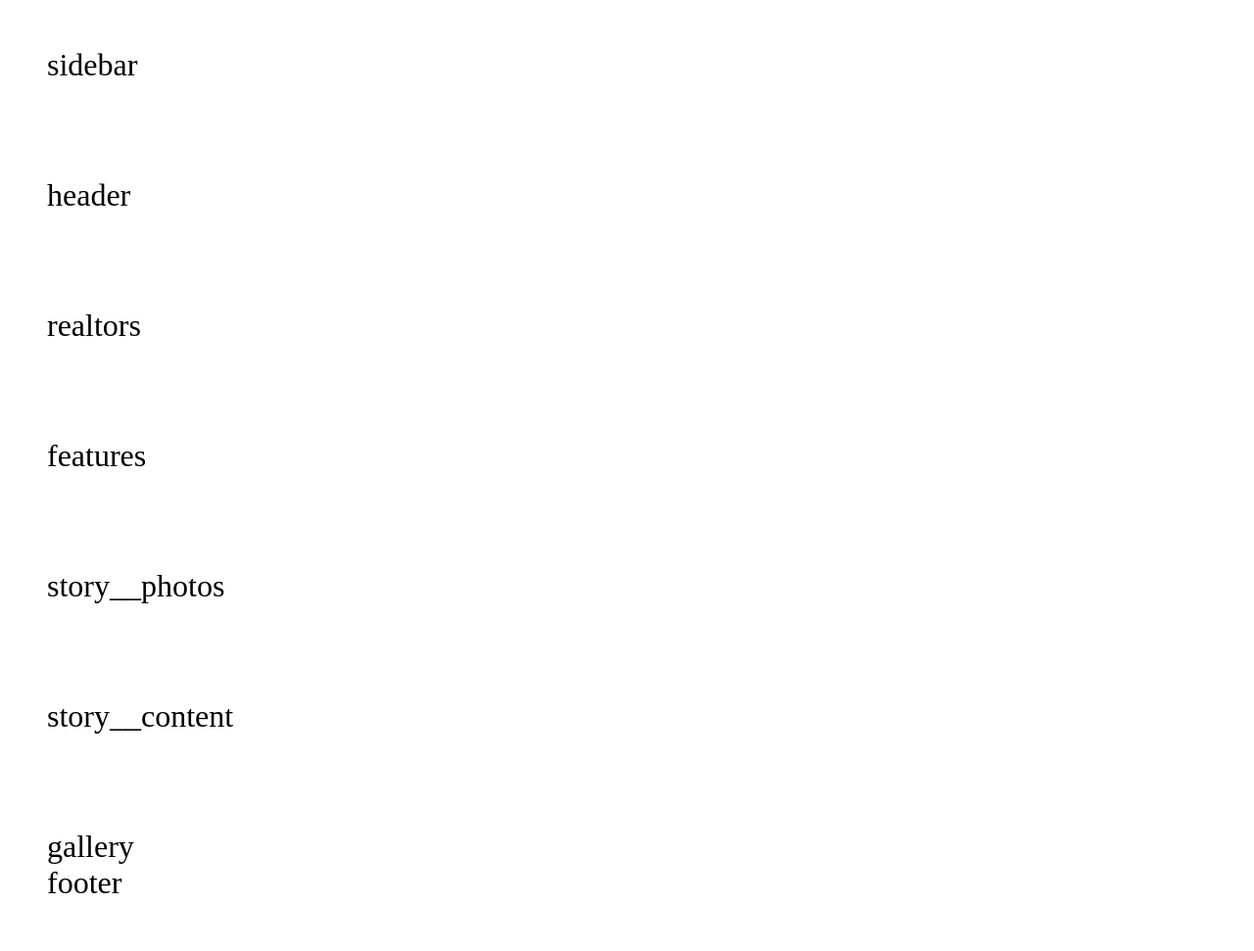
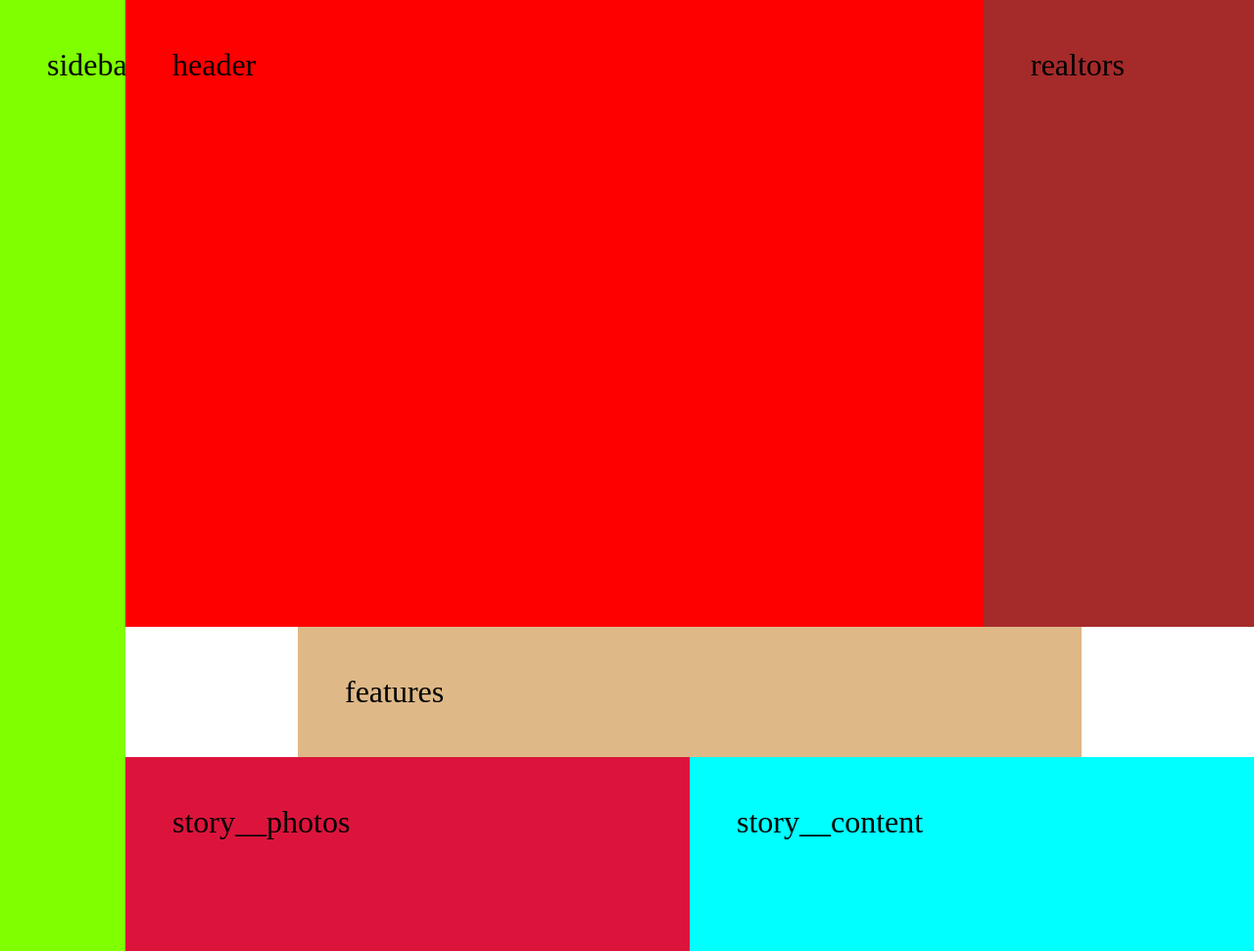
Before and after one commit to eldoghry/nexter-app, a website: page index.html in a window 1280 px wide. Shown: the top 971 px of the page at 98% size. Drawn offline with Linux system fonts and the light colour scheme.

Commit message:
main grid

```diff
--- a/index.html
+++ b/index.html
@@ -23,7 +23,7 @@
 
     <div class="story__photos">story__photos</div>
     <div class="story__content">story__content</div>
-    <section class="homeshomessection>
+    <section class="homes">homes</section>
     <div class="gallery">gallery</div>
     <footer class="footer">footer</footer>
   </body>
--- a/sass/_base.scss
+++ b/sass/_base.scss
@@ -28,6 +28,17 @@ html {
 
 body {
   font-size: 62.5%;
+}
+
+.container {
+  display: grid;
+  grid-template-rows: 80vh min-content 40vw repeat(3, min-content);
+  grid-template-columns:
+    [sidebar-start]8rem [sidebar-end full-start] 1fr [center-start] repeat(
+      8,
+      [col-start] 100px[col-end]
+    )
+    [center-end] 1fr [full-end];
 
   //testing
   & > * {
--- a/sass/_features.scss
+++ b/sass/_features.scss
@@ -0,0 +1,4 @@
+.features {
+  background-color: burlywood;
+  grid-column: center-start / center-end;
+}
--- a/sass/_footer.scss
+++ b/sass/_footer.scss
@@ -0,0 +1,4 @@
+.footer {
+  background-color: blueviolet;
+  grid-column: full-start / full-end;
+}
--- a/sass/_gallery.scss
+++ b/sass/_gallery.scss
@@ -0,0 +1,4 @@
+.gallery {
+  background-color: cadetblue;
+  grid-column: center-start / center-end;
+}
--- a/sass/_header.scss
+++ b/sass/_header.scss
@@ -0,0 +1,4 @@
+.header {
+  background-color: red;
+  grid-column: full-start / col-end 7;
+}
--- a/sass/_homes.scss
+++ b/sass/_homes.scss
@@ -0,0 +1,4 @@
+.homes {
+  background-color: green;
+  grid-column: center-start / center-end;
+}
--- a/sass/_realtors.scss
+++ b/sass/_realtors.scss
@@ -0,0 +1,4 @@
+.realtors {
+  background-color: brown;
+  grid-column: col-start 8 / full-end;
+}
--- a/sass/_sidebar.scss
+++ b/sass/_sidebar.scss
@@ -0,0 +1,4 @@
+.sidebar {
+  background-color: chartreuse;
+  grid-row: 1 / -1;
+}
--- a/sass/_story.scss
+++ b/sass/_story.scss
@@ -0,0 +1,11 @@
+.story {
+  &__photos {
+    background-color: crimson;
+    grid-column: full-start / col-end 4;
+  }
+
+  &__content {
+    background-color: aqua;
+    grid-column: col-start 5 / full-end;
+  }
+}
```
Also changed, not shown: css/style.css, sass/main.scss (line endings or trailing spaces).
